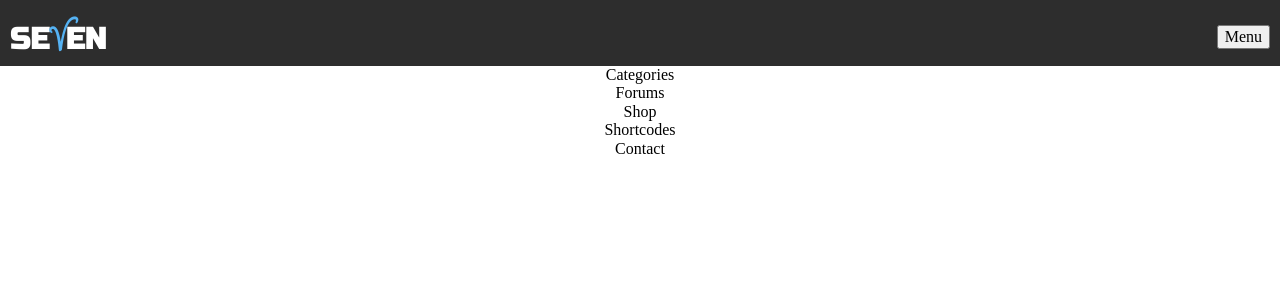
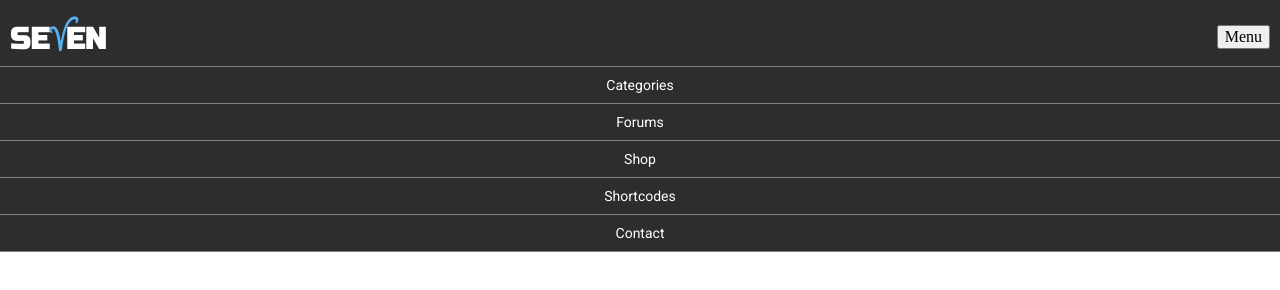
Before and after one commit to fikusshin/sevenmag.github.io, a plain HTML site: page index.html in a window 1280 px wide. Drawn offline with Linux system fonts and the light colour scheme.

Commit message:
header changes

```diff
--- a/css/src/style.scss
+++ b/css/src/style.scss
@@ -39,8 +39,30 @@
     margin-top: 41px;
     padding: 0;
     list-style-type: none;
+    background-color: #2d2d2d;
   }
   &__item {
-    width: 100vw;
+    width: 100%;
+    border-top: 1px solid gray;
+  }
+
+  &__item:last-child {
+    border-bottom: 1px solid gray;
+  }
+
+  &__link {
+    display: block;
+    box-sizing: border-box;
+    font-family: 'Roboto' , sans-serif;
+    color: #fff;
+    font-size: 14px;
+    padding-top: 10px;
+    padding-bottom: 10px;
+    transition-property: all;
+    transition-duration: .3s;
+  }
+  &__link:hover,&__link:focus {
+    background-color: gray;
+    color: #000;
   }
 }
--- a/index.html
+++ b/index.html
@@ -14,11 +14,11 @@
     <nav class="header__nav">
       <button class="header__btn">Menu</button>
       <ul class="header__list">
-        <li class="header__item">Categories</li>
-        <li class="header__item">Forums</li>
-        <li class="header__item">Shop</li>
-        <li class="header__item">Shortcodes</li>
-        <li class="header__item">Contact</li>
+        <li class="header__item"><a class="header__link">Categories</a></li>
+        <li class="header__item"><a class="header__link">Forums</a></li>
+        <li class="header__item"><a class="header__link">Shop</a></li>
+        <li class="header__item"><a class="header__link">Shortcodes</a></li>
+        <li class="header__item"><a class="header__link">Contact</a></li>
       </ul>
     </nav>
   </header>
```
Also changed, not shown: css/style.css, 1 other file.
